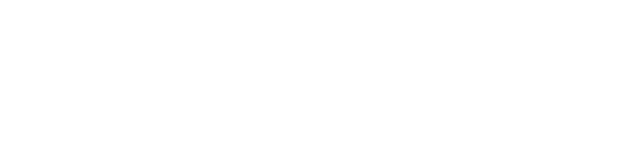
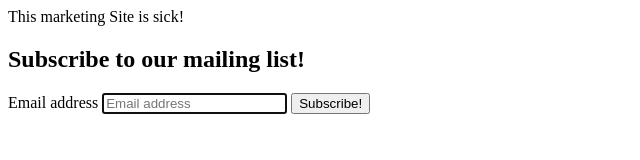
Before and after one commit to JSymons7/ShadowSelector.github.io, a plain HTML site: page index.html in a window 1280 px wide. Shown: the whole page, without its empty margins (0-640 px from the left). Drawn offline with Linux system fonts and the light colour scheme.

Commit message:
Add text and email input field

```diff
--- a/index.html
+++ b/index.html
@@ -1,4 +1,19 @@
 <body>
+
+    <div class="containter">
+        <header class="header">
+            This marketing Site is sick!
+        </header>
+
+        <form class="form-signin">
+            <h2 class="form-signin-header">Subscribe to our mailing list!</h2>
+            <label for="inputEmail" class="sr-only">Email address</label>
+            <input type="email" id="inputEmail" class="form-control" placeholder="Email address" required autofocus>
+            <button class="btn btn-lg btn-primary btn-block" type="submit">Subscribe!</button>
+        </form>
+    </div>
+
+
     <!-- The core Firebase JS SDK is always required and must be listed first -->
     <script src="https://www.gstatic.com/firebasejs/6.6.1/firebase-app.js"></script>
 
```
